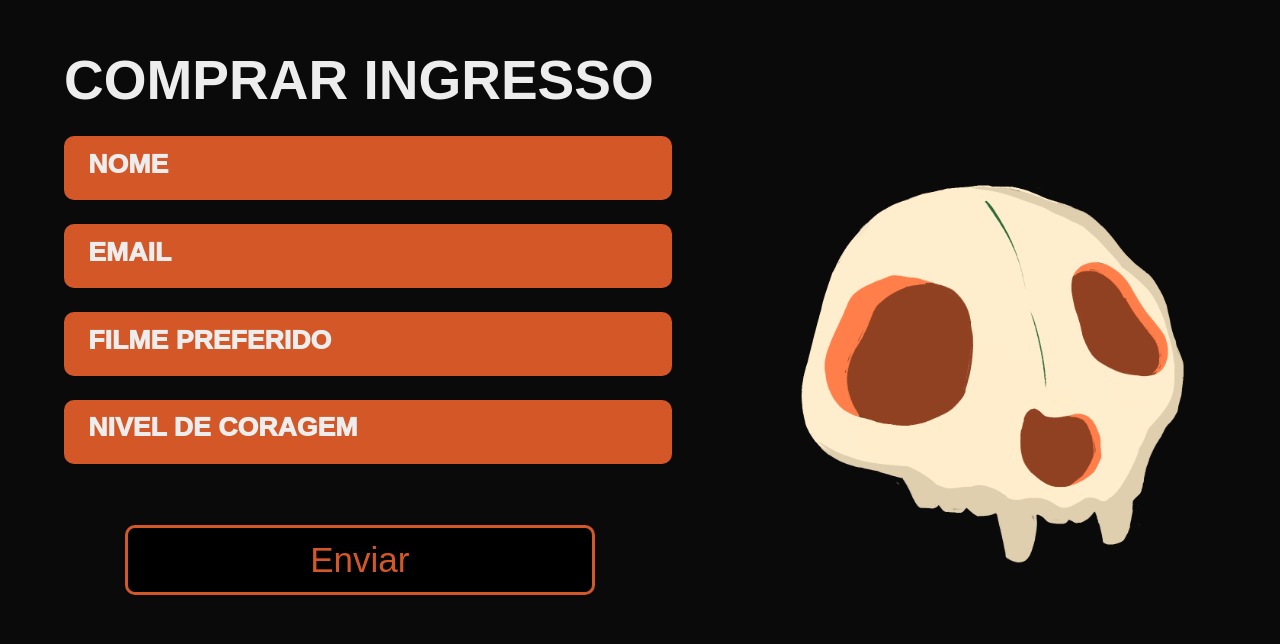
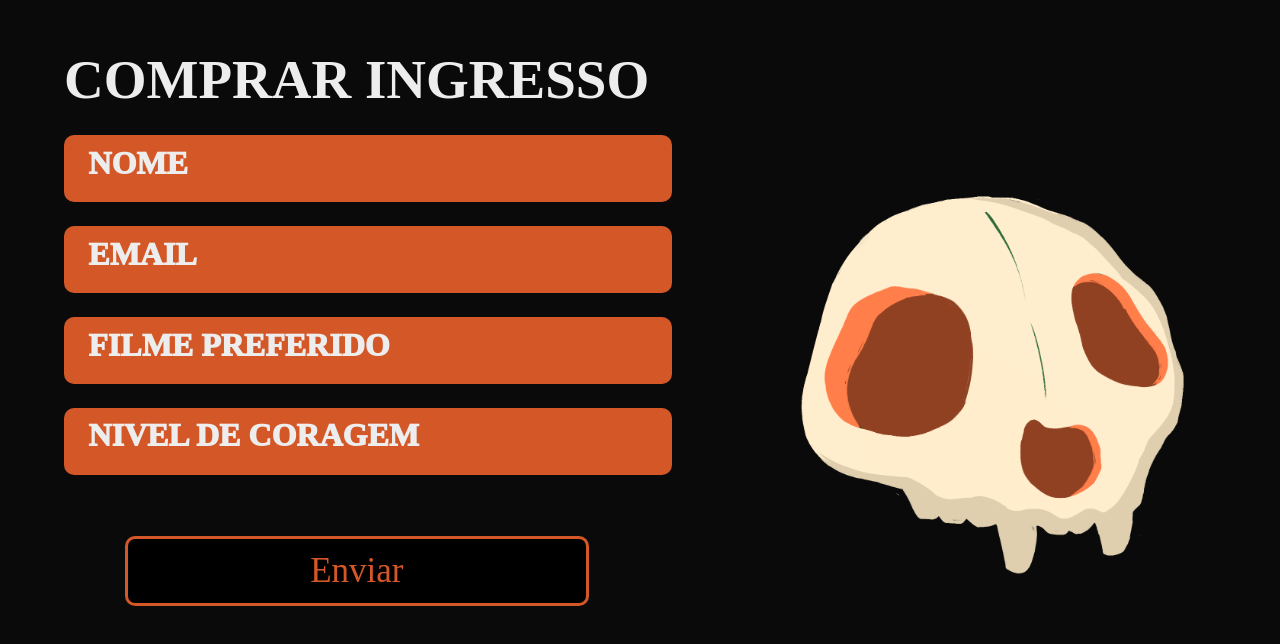
Before and after one commit to RafaelMorschbacher/IDE-PS, a Next.js app: page /Formulario in a window 1280 px wide. Shown: the part 208-852 px from the top of the page. Built offline with nearby package versions, Linux system fonts and the light colour scheme.

Commit message:
fonte do formulario

```diff
--- a/src/styles/globals.css
+++ b/src/styles/globals.css
@@ -8,6 +8,11 @@
     --background: #0a0a0a;
     --foreground: #ededed;
   }
+}
+
+@font-face {
+  font-family:'Milanello';
+  src: url('../pages/fonts/Milanello.woff') format('.woff');
 }
 
 html,
@@ -111,6 +116,7 @@ a {
   margin-top: 20%;
   margin-bottom: 100%;
   white-space: nowrap;
+  font-family: 'Milanello', Milanello;
 }
 
 
@@ -128,6 +134,8 @@ input[type=text]{
   margin: 0%;
   margin-top: 2%;
   margin-left: 0%;
+  font-family: 'Milanello', Milanello;
+  font-size: medium;
   padding: 2%;
   border: 1px;
   border-radius: 10px;
@@ -142,6 +150,7 @@ input[type=text]{
   border-radius: 10px;
   border-color: #D45827;
   border-width: 3px;
+  font-family: 'Milanello', Milanello;
   padding: 1%;
   padding-left: 15%;
   padding-right: 15%;
```
Also changed, not shown: src/pages/fonts/Milanello.woff (added).
